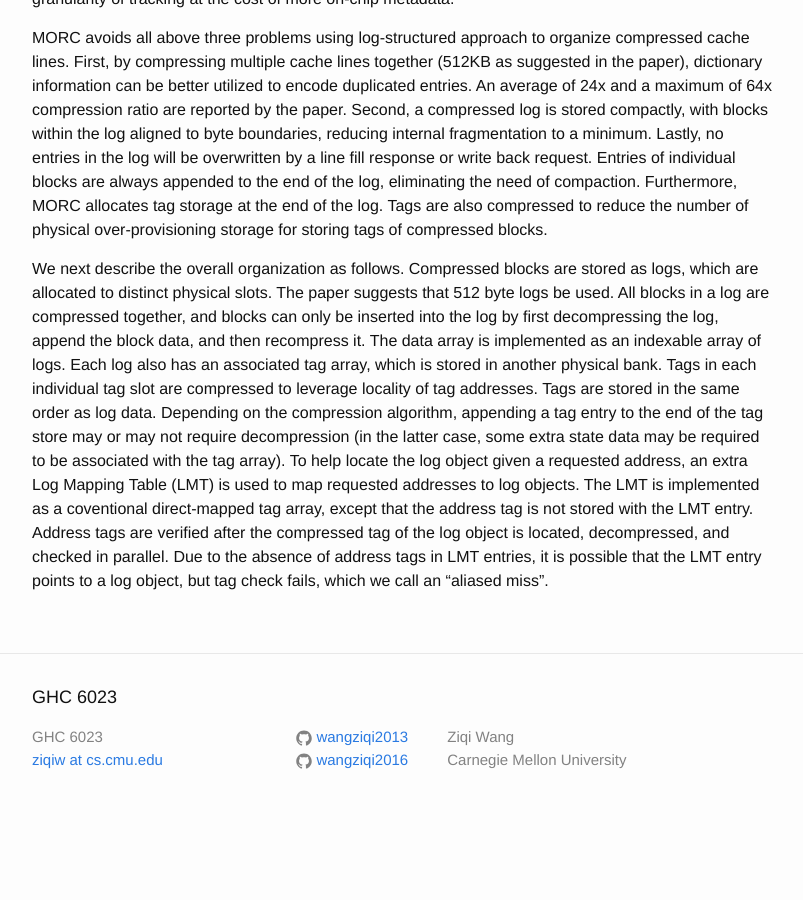
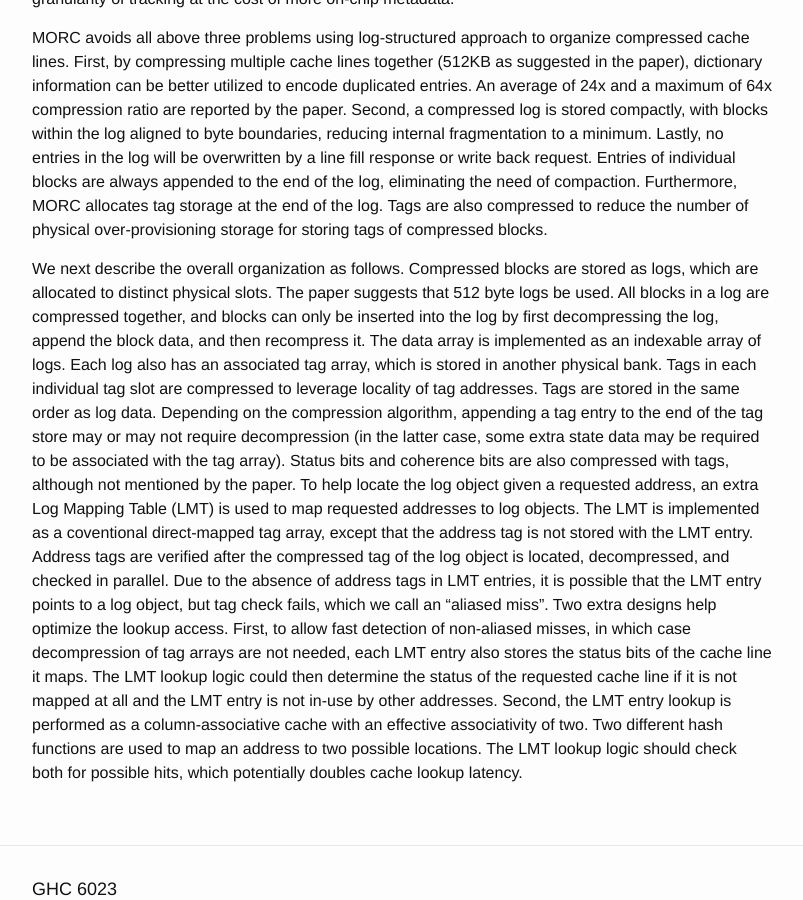
Before and after one commit to wangziqi2013/wangziqi2013.github.io, a Jekyll site: the page built from _posts/2020-06-28-morc.markdown, in a window 1280 px wide and 900 px high, scrolled down 1009 px. Shown: the whole window, without its empty margins (238-1041 px from the left). Built offline with Jekyll 4.4.1, drawn with Linux system fonts in a browser that asks for light colours; before the commit the page ends 1840 px from its top, so only the background shows below that.

Commit message:
Adding LMT optimization

```diff
--- a/_posts/2020-06-28-morc.markdown
+++ b/_posts/2020-06-28-morc.markdown
@@ -52,8 +52,16 @@ Each log also has an associated tag array, which is stored in another physical b
 are compressed to leverage locality of tag addresses. Tags are stored in the same order as log data.
 Depending on the compression algorithm, appending a tag entry to the end of the tag store may or may not require
 decompression (in the latter case, some extra state data may be required to be associated with the tag array).
+Status bits and coherence bits are also compressed with tags, although not mentioned by the paper.
 To help locate the log object given a requested address, an extra Log Mapping Table (LMT) is used to map requested
 addresses to log objects. The LMT is implemented as a coventional direct-mapped tag array, except that the address
 tag is not stored with the LMT entry. Address tags are verified after the compressed tag of the log object is located,
 decompressed, and checked in parallel. Due to the absence of address tags in LMT entries, it is possible that the LMT
 entry points to a log object, but tag check fails, which we call an "aliased miss".
+Two extra designs help optimize the lookup access. First, to allow fast detection of non-aliased misses, in which case
+decompression of tag arrays are not needed, each LMT entry also stores the status bits of the cache line it maps. The
+LMT lookup logic could then determine the status of the requested cache line if it is not mapped at all and
+the LMT entry is not in-use by other addresses.
+Second, the LMT entry lookup is performed as a column-associative cache with an effective associativity of two. Two different
+hash functions are used to map an address to two possible locations. The LMT lookup logic should check both for possible
+hits, which potentially doubles cache lookup latency.
```
